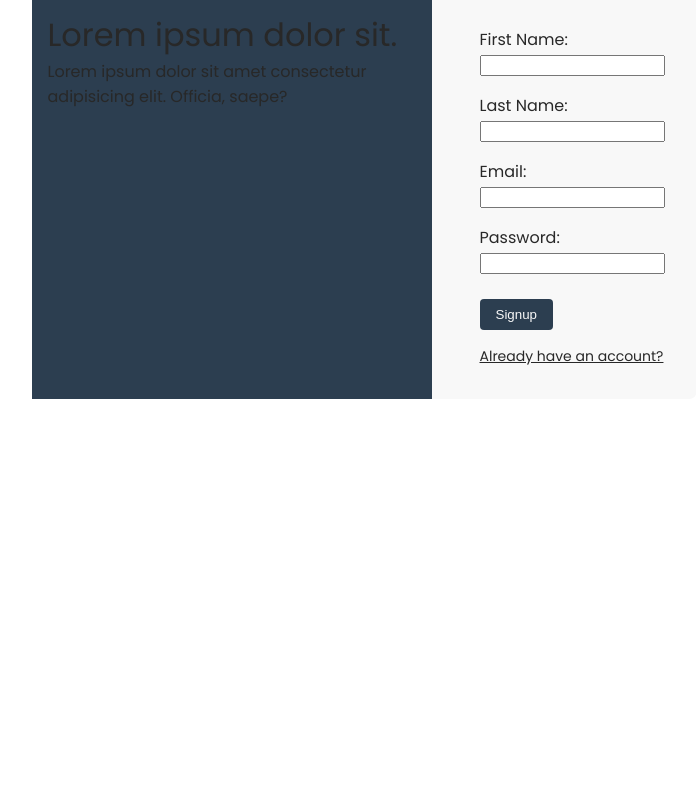
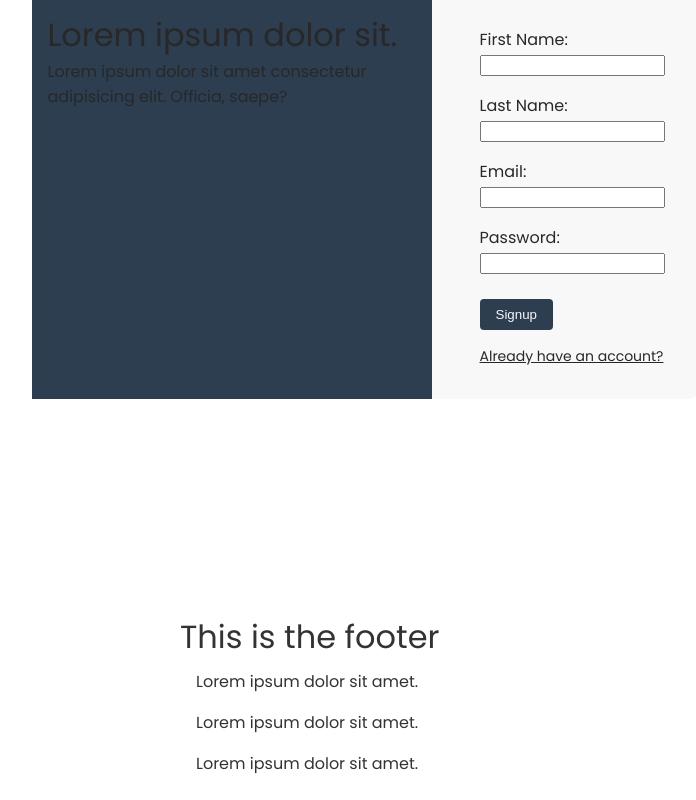
Before and after one commit to aqeeluser404/SecurePassApp, a Vue app in the folder client/: page / in a window 1280 px wide. Shown: the part 1003-1803 px from the top of the page, without its empty margins (276-972 px from the left). Before the commit the page ends 1600 px from the top, so only its background shows below. Built offline with nearby package versions, Linux system fonts and the light colour scheme.

Commit message:
Added Footer

```diff
--- a/client/src/views/HomeView.vue
+++ b/client/src/views/HomeView.vue
@@ -20,11 +20,14 @@
     <div class="dynamic-container flex-column">
       <Form />
     </div>
+
+    <Footer />
   </main>
 </template>
 
 <script setup>
   import Form from '@/components/Form.vue'
+  import Footer from '@/components/Footer.vue';
 </script>
 
 <style scoped>
```
